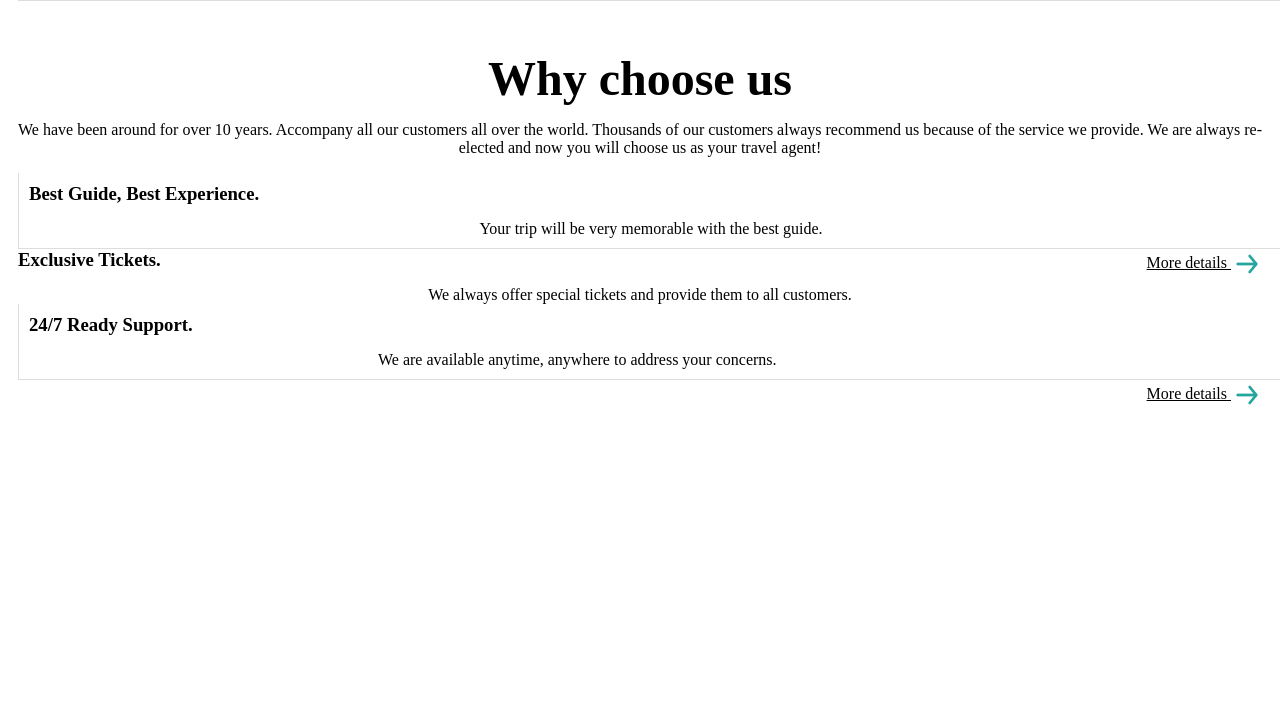
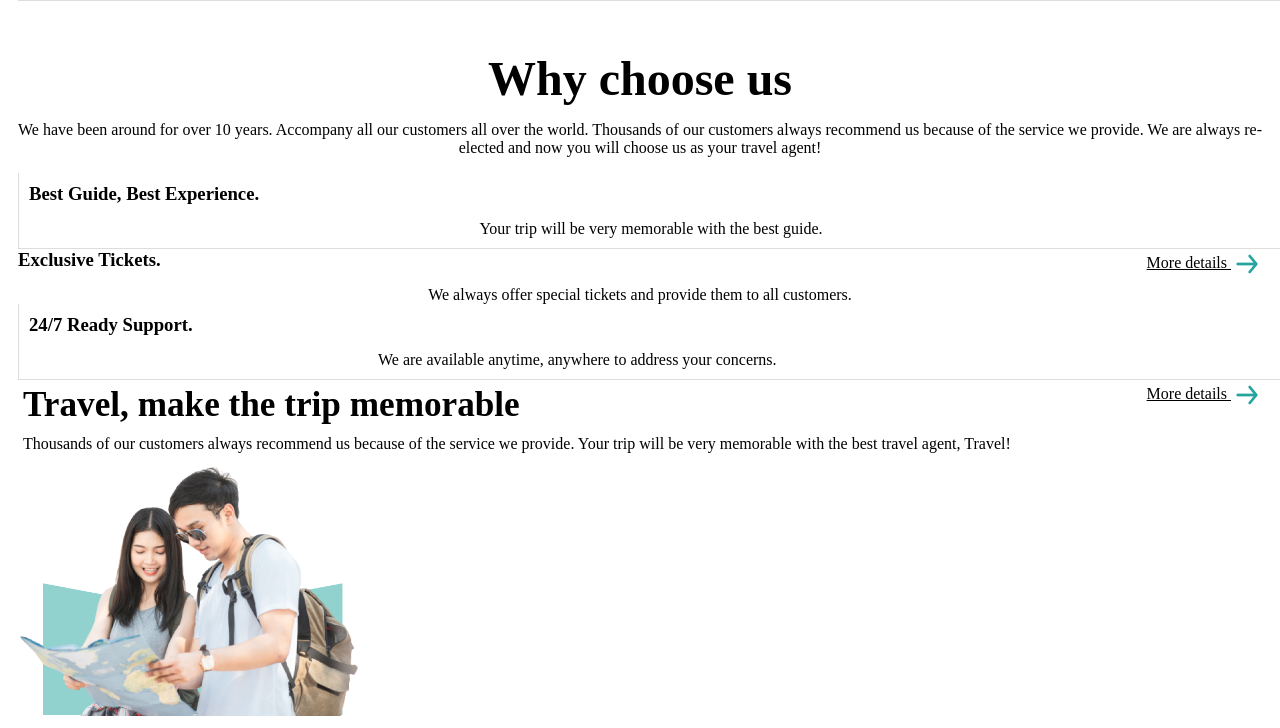
Before and after one commit to ABDULBASITABBA2003/travel-website, a plain HTML site: page index.html in a window 1280 px wide. Shown: the part 6698-7426 px from the top of the page. Before the commit the page ends 7111 px from the top, so only its background shows below. Drawn offline with Linux system fonts and the light colour scheme.

Commit message:
added review section

```diff
--- a/index.html
+++ b/index.html
@@ -102,6 +102,22 @@
                 </article>
             </div>
         </section>
+        <section class="reviews-section">
+            <div class="highlights-grid">
+                <article class="highlight-card">
+                    <h2><span class="highlighted-text">Travel</span>, make the trip memorable</h2>
+                    <p class="intro-text">Thousands of our customers always recommend us because of the service we provide.
+                        Your trip will be very memorable with the best travel agent, <span class="highlighted-text">Travel!</span></p>
+                </article>
+                <article class="highlight-card">
+                    <div class="exploring-couple">
+                        <img src="/images/Shape.png" alt="shape" class="shape" >
+                        <img src="/images/explorers.png" alt="couples reading a map" class="explorers">
+                    </div>
+                </article>
+            </div>
+        </section>
+
 
 </body>
 </html>
--- a/styles.css
+++ b/styles.css
@@ -182,3 +182,43 @@
 .special-features-card img {
     margin-bottom: -12px;
 }
+
+/* reviews-section */
+/* highlight-card */
+.highlights-grid {
+    display: grid;
+    grid-template-columns: 1fr;
+}
+
+.highlight-card h2,
+.highlight-card p {
+    margin: 0;
+    padding: 5px;
+}
+
+.highlight-card h2 {
+    font-size: 2.2em;
+}
+
+/* explorers image positioning */
+.exploring-couple {
+    position: relative;
+    text-align: center;
+    max-width: 300px;
+}
+
+.explorers {
+    width: 100%;
+}
+
+.shape {
+    position: absolute;
+    max-width: 300px;
+    top: 125px;
+    left: 25px;
+    z-index: -1;
+}
+
+.explorers{
+    width: 350px;
+}
```
